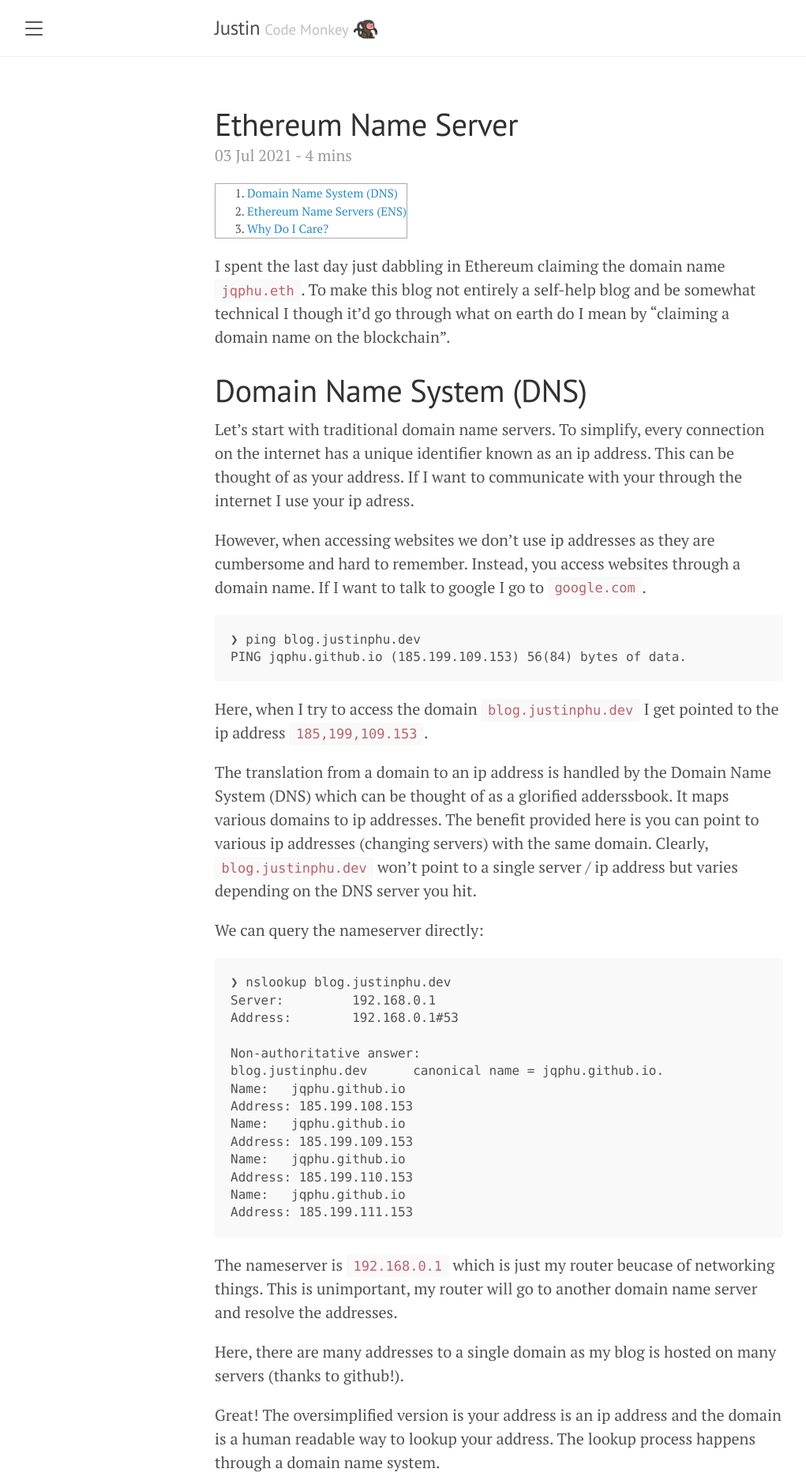
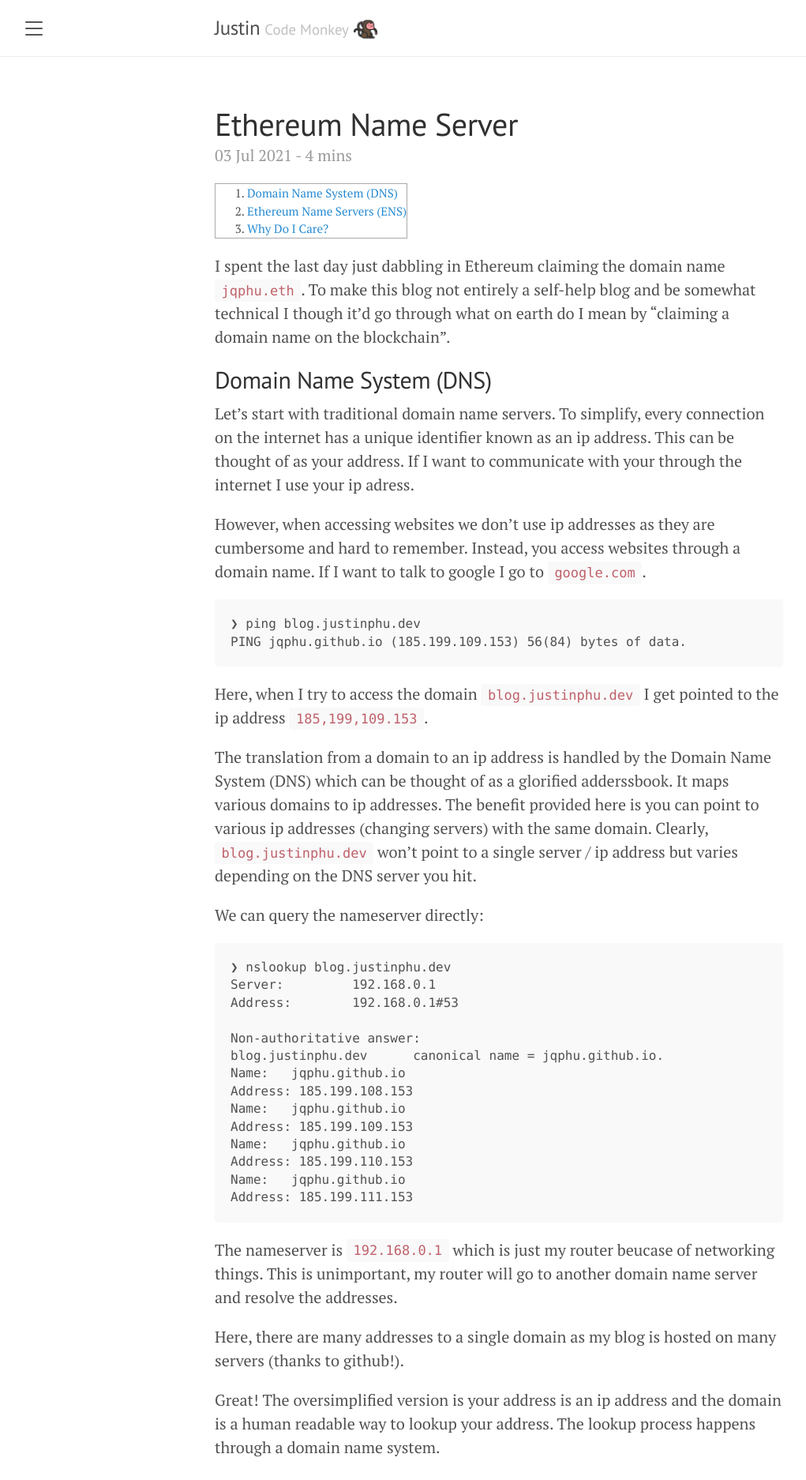
Before and after one commit to jqphu/blog, a Jekyll site: the page built from _posts/2021-07-03-ethereum-name-server.md, in a window 1280 px wide. Shown: the top 1874 px of the page at 79% size, without its empty margins (8-1029 px from the left). Built offline with Jekyll 4.4.1, drawn with Linux system fonts in a browser that asks for light colours; a script that is not in the unit is left out.

```diff
--- a/_posts/2021-07-03-ethereum-name-server.md
+++ b/_posts/2021-07-03-ethereum-name-server.md
@@ -8,7 +8,7 @@ I spent the last day just dabbling in Ethereum claiming the domain name `jqphu.e
 blog not entirely a self-help blog and be somewhat technical I though it'd go through what on earth
 do I mean by "claiming a domain name on the blockchain".
 
-# Domain Name System (DNS)
+## Domain Name System (DNS)
 
 Let's start with traditional domain name servers. To simplify, every connection on the internet has
 a unique identifier known as an ip address. This can be thought of as your address. If I want to
@@ -61,7 +61,7 @@ github!).
 Great! The oversimplified version is your address is an ip address and the domain is a human
 readable way to lookup your address. The lookup process happens through a domain name system.
 
-# Ethereum Name Servers (ENS)
+## Ethereum Name Servers (ENS)
 
 I'm not going to go into detail about Ethereum but it essentially a decentralized computer or state
 machine. You can modify the state machine through a transaction. A transaction can be thought of as
@@ -91,7 +91,7 @@ fact, you can lookup my domain name (`https://app.ens.domains/name/jqphu.eth/`)
 information such as my twitter, email, etc. This can go as far as to linking to a static webpage
 that *itself is hosted on the blockchain* but that's for another day.
 
-# Why Do I Care?
+## Why Do I Care?
 
 The reason this is particularly useful is the whole concept of blockchains such that it's
 decentralized. My information is in complete control by me. As long as the blockchain lives and
```
